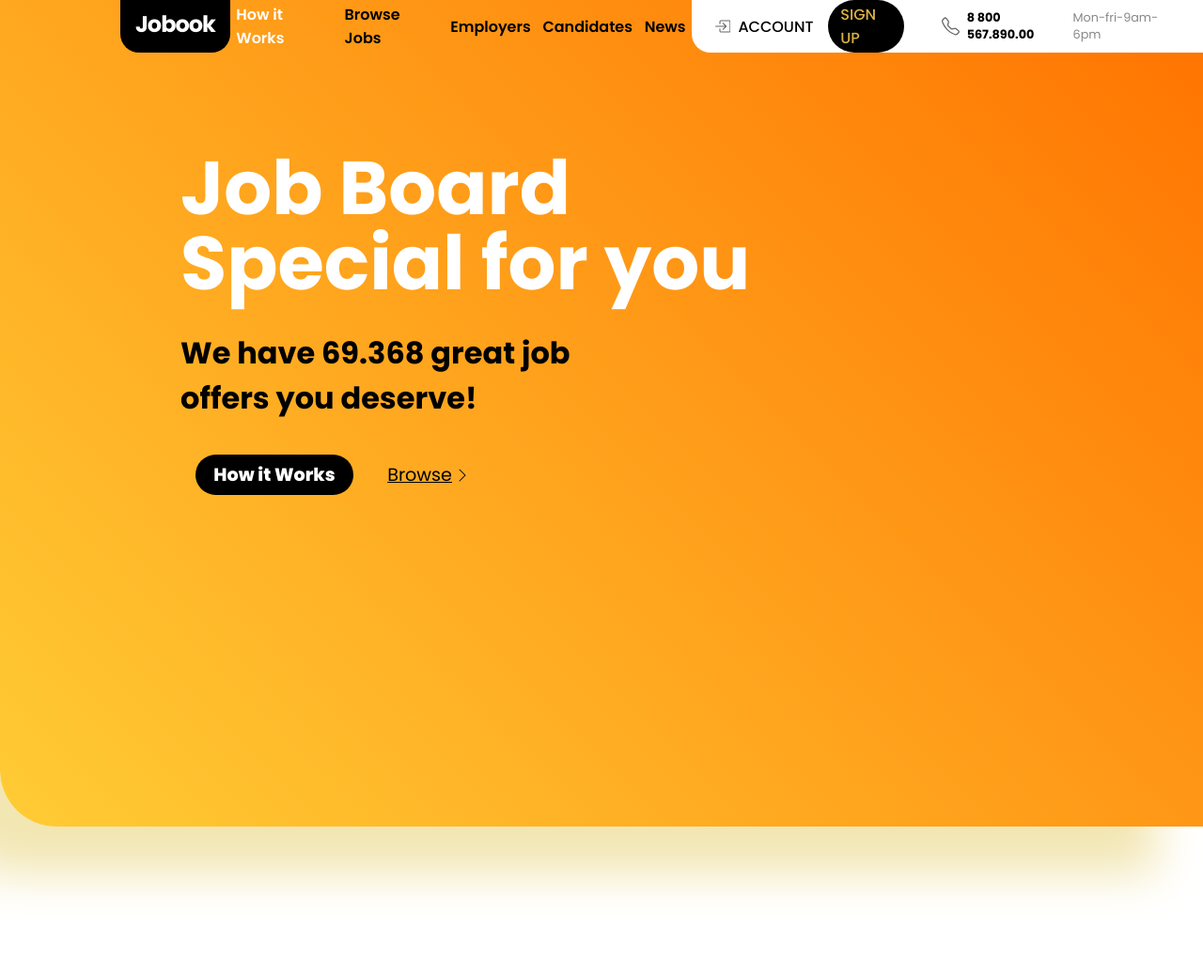
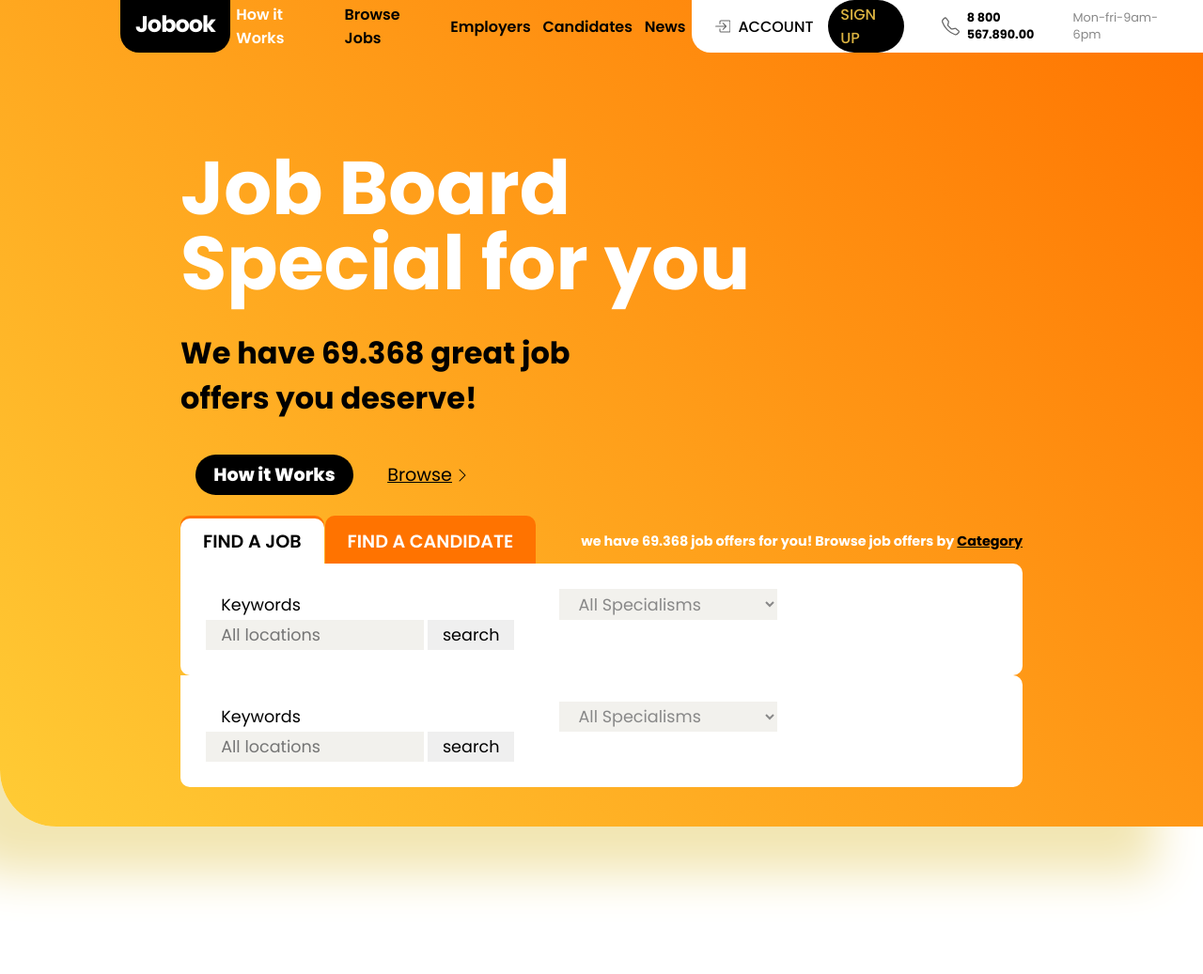
Before and after one commit to marzouk2002/Mockup-2, a PHP site: page / in a window 1280 px wide. Shown: the top 1037 px of the page at 94% size. Run offline with PHP 8.4, Linux system fonts and the light colour scheme.

Commit message:
styling the form

```diff
--- a/index.html
+++ b/index.html
@@ -45,7 +45,35 @@
         <div class="browse">
             <a href="#" class="how">How it Works</a>
             <a href="#" class="check">Browse<svg xmlns="http://www.w3.org/2000/svg" width="16" height="16" fill="currentColor" class="bi bi-chevron-right" viewBox="0 0 16 16"><path fill-rule="evenodd" d="M4.646 1.646a.5.5 0 0 1 .708 0l6 6a.5.5 0 0 1 0 .708l-6 6a.5.5 0 0 1-.708-.708L10.293 8 4.646 2.354a.5.5 0 0 1 0-.708z"/></svg></a>
-
+        </div>
+        <div class="search">
+            <div class="options">
+                <div class="option"><p>Find a job</p></div>
+                <div class="option active"><p>Find a candidate</p></div>
+                <div class="desc"><p>we have 69.368 job offers for you! Browse job offers by <a href="#">Category</a></p></div>
+            </div>
+            <div class="forms">
+                <form class="form">
+                    <input type="text" class="keywords" placeholder="Keywords">
+                    <select class="select">
+                        <option value="All Specialisms">All Specialisms</option>
+                        <option value="All Specialisms">All Specialisms</option>
+                        <option value="All Specialisms">All Specialisms</option>
+                    </select>
+                    <input type="text" class="location" placeholder="All locations">
+                    <button type="submit" class="searchBtn">search</button>
+                </form>
+                <form class="form">
+                    <input type="text" class="keywords" placeholder="Keywords">
+                    <select class="select">
+                        <option value="All Specialisms">All Specialisms</option>
+                        <option value="All Specialisms">All Specialisms</option>
+                        <option value="All Specialisms">All Specialisms</option>
+                    </select>
+                    <input type="text" class="location" placeholder="All locations">
+                    <button type="submit" class="searchBtn">search</button>
+                </form>
+            </div>
         </div>
     </main>
 
--- a/style.css
+++ b/style.css
@@ -151,3 +151,66 @@ main h3 {
   padding: 0.5rem 1.2rem;
   border-radius: 100vmax;
 }
+
+.options {
+  display: flex;
+}
+
+.option {
+  font-size: 1.2rem;
+  font-weight: 600;
+  text-transform: uppercase;
+  padding: 0.6rem 1.5rem;
+  background-color: white;
+  margin-right: 1px;
+  border-top-left-radius: 10px;
+  border-top-right-radius: 10px;
+  box-shadow: 0px -3px #ff7300;
+  cursor: pointer;
+}
+
+.desc {
+  margin: auto 0 auto auto;
+  color: white;
+  font-size: 0.9rem;
+  font-weight: 700;
+}
+.desc p a {
+  color: black;
+}
+.option.active {
+  background-color: #ff7300;
+  color: white;
+}
+
+.form {
+  padding: 1.7rem;
+  display: block;
+  background-color: white;
+  border-bottom-left-radius: 10px;
+  border-bottom-right-radius: 10px;
+  border-top-right-radius: 10px;
+}
+
+.keywords,
+.select,
+.location,
+.searchBtn {
+  font-size: 1.1rem;
+  border: none;
+  padding: 0.2rem 1rem;
+}
+
+.select,
+.location {
+  background-color: #eeede8c0;
+  width: 27.5%;
+}
+
+.keywords::placeholder {
+  color: black;
+}
+
+.select {
+  color: #888;
+}
```
